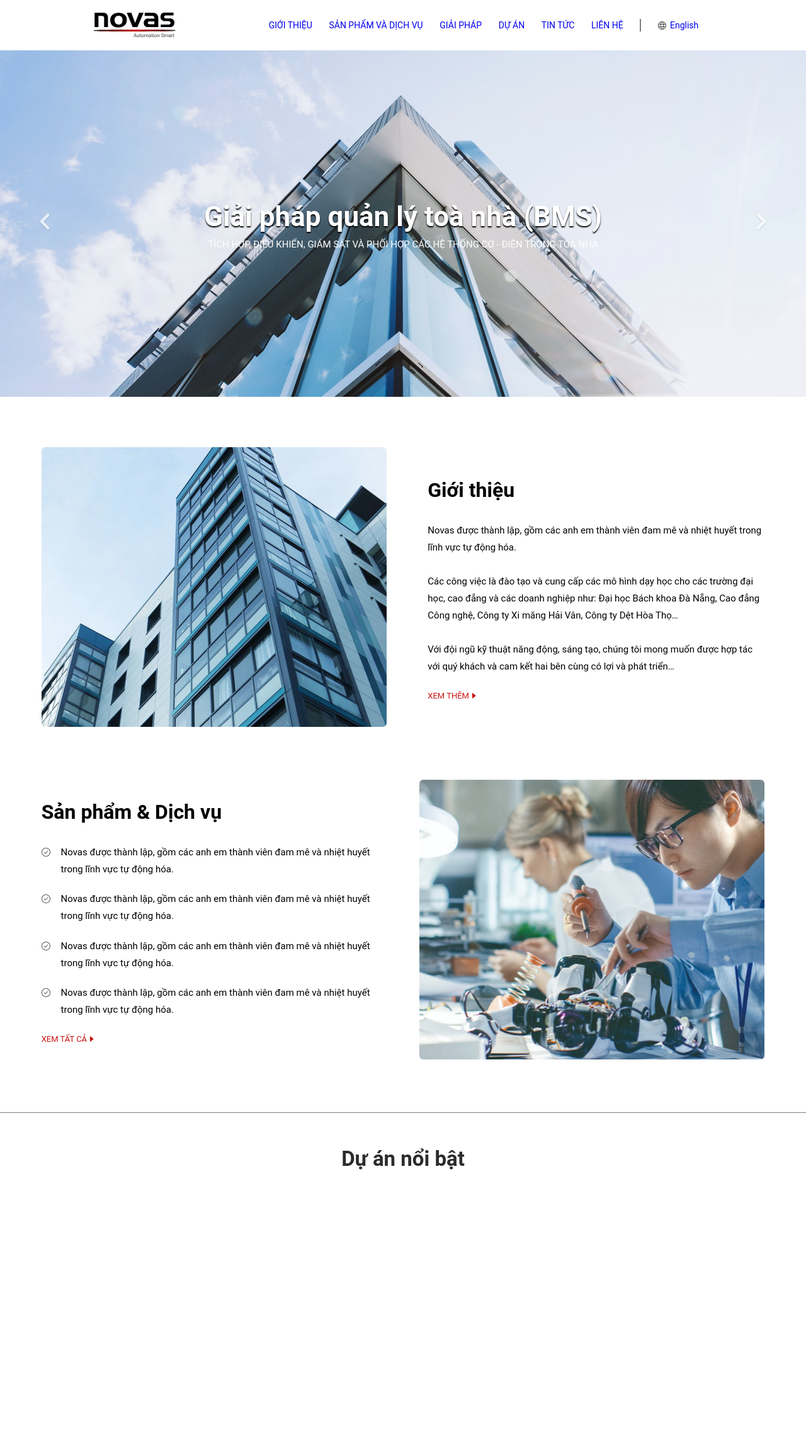
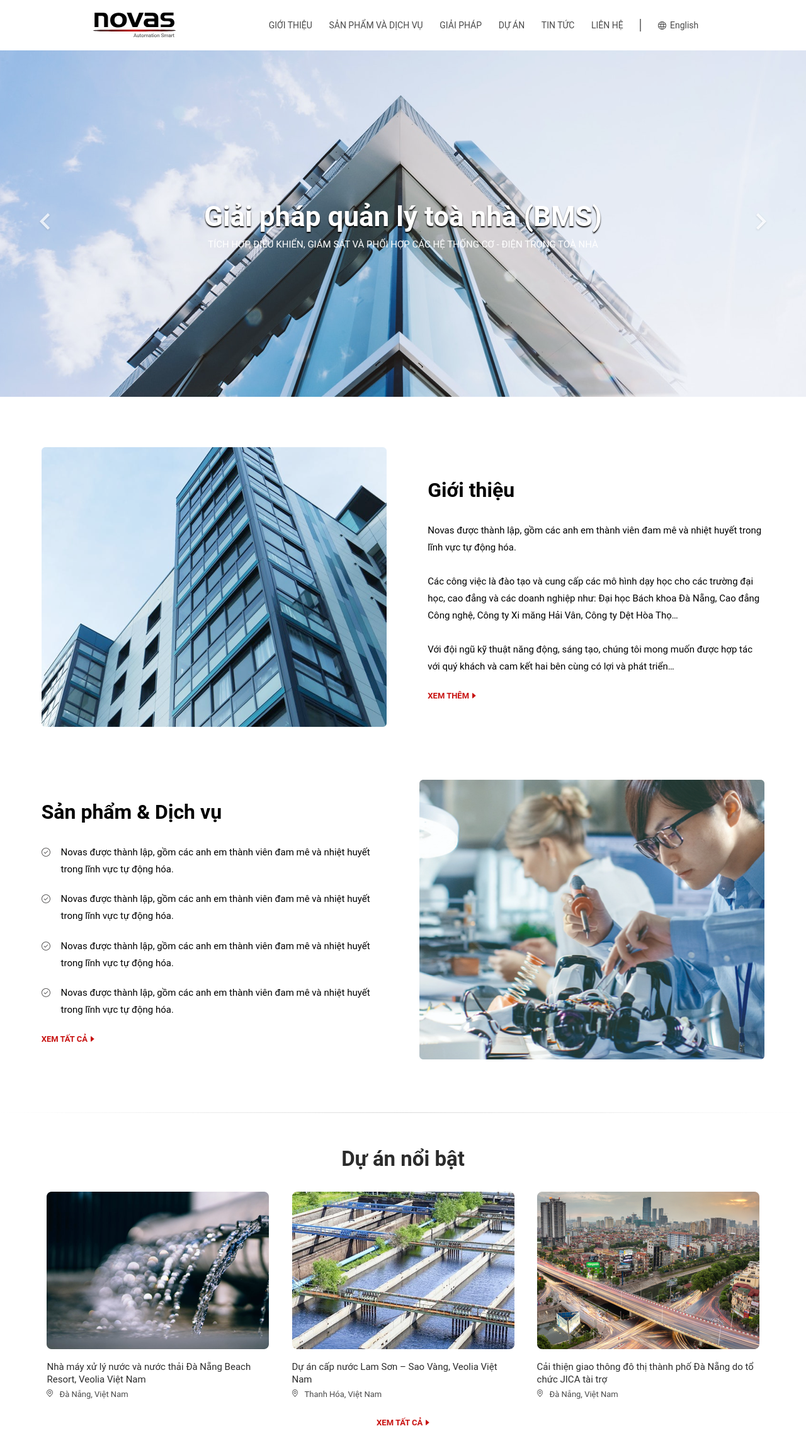
Before and after one commit to atelierc8de/novas_web, a React (Create React App) app: page / in a window 1280 px wide. Shown: the whole page at 63% size. Before the commit the page ends 1892 px from the top, so only its background shows below. Built offline with nearby package versions, Linux system fonts and the light colour scheme.

Commit message:
update UI novas-web

```diff
--- a/src/App.js
+++ b/src/App.js
@@ -3,6 +3,9 @@ import HeaderMenu from '../src/components/HeaderMenu.js';
 import HeaderLogo from '../src/components/HeaderLogo.js';
 import SiderBar1 from '../src/components/SiderBar1.js';
 import Banner from '../src/components/Banner.js';
+import SiderBar2 from '../src/components/SiderBar2.js';
+import styles from  '../src/styles/SiderBar.css';
+
 
 class App extends React.Component {
 
@@ -28,11 +31,13 @@ class App extends React.Component {
           <SiderBar1 style={{}} />
 
         </body>
-        <div style={{ height: 1, width: '100%', backgroundColor: 'gray', marginTop: 80 }}></div>
+        <div style={{ height: 1, width: '100%', marginTop: 80 }} className="gradient"></div>
 
         <div style={{ display: 'flex', justifyContent: 'center', marginTop: 20 }}>
           <p style={{ fontFamily: 'Roboto', fontSize: 33, color: '#2C2C2C' }}><b>Dự án nổi bật</b></p>
         </div>
+
+        <SiderBar2 style={{}} />
       </div>
     );
   }
--- a/src/components/HeaderMenu.js
+++ b/src/components/HeaderMenu.js
@@ -6,18 +6,18 @@ export default class HeaderMenu extends Component {
     render(){
         return(
             <div style={{display: 'flex', justifyContent: 'space-between', width: '80%', fontFamily: 'Roboto', fontSize: 14, height: 18, alignItems: 'center'}}>
-                <a href="#" style={{textDecoration: 'none'}}>GIỚI THIỆU</a>
-                <a href="#" style={{textDecoration: 'none'}}>SẢN PHẨM VÀ DỊCH VỤ</a>
-                <a href="#" style={{textDecoration: 'none'}}>GIẢI PHÁP</a>
-                <a href="#" style={{textDecoration: 'none'}}>DỰ ÁN</a>
-                <a href="#" style={{textDecoration: 'none'}}>TIN TỨC</a>
-                <a href="#" style={{textDecoration: 'none'}}>LIÊN HỆ</a>
+                <a href="#" style={{textDecoration: 'none', color: '#4A4A4A'}}>GIỚI THIỆU</a>
+                <a href="#" style={{textDecoration: 'none', color: '#4A4A4A'}}>SẢN PHẨM VÀ DỊCH VỤ</a>
+                <a href="#" style={{textDecoration: 'none', color: '#4A4A4A'}}>GIẢI PHÁP</a>
+                <a href="#" style={{textDecoration: 'none', color: '#4A4A4A'}}>DỰ ÁN</a>
+                <a href="#" style={{textDecoration: 'none', color: '#4A4A4A'}}>TIN TỨC</a>
+                <a href="#" style={{textDecoration: 'none', color: '#4A4A4A'}}>LIÊN HỆ</a>
                 <span style={{height: 18, color: 'black', border: '0.5px solid gray'}}></span>
                 <div style={{display: 'flex'}}>
                     <a href="#" style={{paddingRight: 6, display: 'flex', alignItems: 'center'}}>
                         <img src={English} alt="tabdefault" style={{width: 13, height: 13}} />
                     </a>
-                    <a href="#" style={{textDecoration: 'none'}}>English</a>
+                    <a href="#" style={{textDecoration: 'none', color: '#4A4A4A'}}>English</a>
                 </div>
             </div>
         );
--- a/src/components/ImageSiderBar.js
+++ b/src/components/ImageSiderBar.js
@@ -1,6 +1,9 @@
-import React, {Component} from 'react';
+import React from 'react';
 import Home2 from '../images/home2.png';
 import Home3 from '../images/home3.png';
+import Home4 from '../images/home4.png';
+import Home5 from '../images/home5.png';
+import Home6 from '../images/home6.png';
 
 
 
@@ -12,4 +15,16 @@ const ImageSiderBar2 = ({ style={} }) => {
     return <img src={Home3} alt="imagesss" style={{ width: 548, height: 444 }} />
 }
 
-export {ImageSiderBar1, ImageSiderBar2}
+const ImageSiderBar3 = ({ style={} }) => {
+    return <img src={Home4} alt="imagesss" style={{width: 353 , height: 250}} />
+}
+
+const ImageSiderBar4 = ({ style={} }) => {
+    return <img src={Home5} alt="imagesss" style={{width: 353 , height: 250}} />
+}
+
+const ImageSiderBar5 = ({ style={} }) => {
+    return <img src={Home6} alt="imagesss" style={{width: 353 , height: 250}} />
+}
+
+export {ImageSiderBar1, ImageSiderBar2, ImageSiderBar3, ImageSiderBar4, ImageSiderBar5}
--- a/src/components/SiderBar1.js
+++ b/src/components/SiderBar1.js
@@ -20,7 +20,7 @@ export default class SiderBar1 extends Component {
                             <span>Các công việc là đào tạo và cung cấp các mô hình dạy học cho các trường đại học, cao đẳng và các doanh nghiệp như: Đại học Bách khoa Đà Nẵng, Cao đẳng Công nghệ, Công ty Xi măng Hải Vân, Công ty Dệt Hòa Thọ…</span>
                             <span>Với đội ngũ kỹ thuật năng động, sáng tạo, chúng tôi mong muốn được hợp tác với quý khách và cam kết hai bên cùng có lợi và phát triển…</span>
                         </div>
-                        <a href="#" style={{ fontFamily: 'Roboto', textDecoration: 'none', fontSize: 13, color: '#C81211', lineHeight: 5 }} >XEM THÊM
+                        <a href="#" style={{ fontFamily: 'Roboto', textDecoration: 'none', fontSize: 13, color: '#C81211', lineHeight: 5 }} ><b>XEM THÊM</b>
                             <img src={Arrowxemthem} alt="arrowxemthem" style={{width: 5.6, height: 9, paddingLeft: 5}} />
                         </a>
                     </div>
@@ -56,7 +56,7 @@ export default class SiderBar1 extends Component {
                                 <span style={{ paddingLeft: 17}}>Novas được thành lập, gồm các anh em thành viên đam mê và nhiệt huyết trong lĩnh vực tự động hóa.</span>
                             </span>
                         </div>
-                        <a href="#" style={{ fontFamily: 'Roboto', textDecoration: 'none', fontSize: 13, color: '#C81211', lineHeight: 5 }} >XEM TẤT CẢ
+                        <a href="#" style={{ fontFamily: 'Roboto', textDecoration: 'none', fontSize: 13, color: '#C81211', lineHeight: 5 }} ><b>XEM TẤT CẢ</b>
                             <img src={Arrowxemthem} alt="arrowxemthem" style={{width: 5.6, height: 9, paddingLeft: 5}} />
                         </a>
                     </div>
--- /dev/null
+++ b/src/components/SiderBar2.js
@@ -0,0 +1,70 @@
+import React, { Component } from 'react';
+import { ImageSiderBar3, ImageSiderBar4, ImageSiderBar5 } from '../components/ImageSiderBar.js';
+import Location from '../icons/location.svg';
+import Arrowxemthem from '../icons/Arrowxemthem.svg';
+
+const data = [
+
+    {
+        title: 'Nhà máy xử lý nước và nước thải Đà Nẵng Beach Resort, Veolia Việt Nam',
+        location: 'Đà Nẵng, Việt Nam'
+    },
+    {
+        title: 'Dự án cấp nước Lam Sơn – Sao Vàng, Veolia Việt Nam',
+        location: 'Thanh Hóa, Việt Nam'
+    },
+    {
+        title: 'Cải thiện giao thông đô thị thành phố Đà Nẵng do tổ chức JICA tài trợ',
+        location: 'Đà Nẵng, Việt Nam'
+    },
+]
+
+export default class SiderBar2 extends Component {
+    constructor(props) {
+        super(props);
+        this.state = {
+            data,
+        }
+    }
+    render() {
+        const { data } = this.state;
+        console.log(123, data)
+        return (
+            <div>
+                <div style={{ display: 'flex', justifyContent: 'center' }}>
+                    <div style={{ display: 'flex', flexDirection: 'row', justifyContent: 'space-evenly', width: '94%' }}>
+                        <div style={{}}>
+                            <ImageSiderBar3 style={{}} />
+                            <p style={{ fontSize: 15, fontFamily: 'Roboto', color: '#2C2C2C', width: 353, lineHeight: 1.3, height: 20 }}>Nhà máy xử lý nước và nước thải Đà Nẵng Beach Resort, Veolia Việt Nam</p>
+                            <span style={{ height: 20, display: 'flex', alignContent: 'center', paddingTop: 10 }}>
+                                <img src={Location} alt="location" style={{ width: 9.1, height: 11.8 }} />
+                                <span style={{ fontFamily: 'Roboto', fontSize: 13, color: '#4A4A4A', paddingLeft: 10.9 }}>Đà Nẵng, Việt Nam</span>
+                            </span>
+                        </div>
+                        <div style={{}}>
+                            <ImageSiderBar4 style={{}} />
+                            <p style={{ fontSize: 15, fontFamily: 'Roboto', color: '#2C2C2C', width: 353, lineHeight: 1.3, height: 20 }}>Dự án cấp nước Lam Sơn – Sao Vàng, Veolia Việt Nam</p>
+                            <span style={{ height: 20, display: 'flex', alignContent: 'center', paddingTop: 10 }}>
+                                <img src={Location} alt="location" style={{ width: 9.1, height: 11.8 }} />
+                                <span style={{ fontFamily: 'Roboto', fontSize: 13, color: '#4A4A4A', paddingLeft: 10.9 }}>Thanh Hóa, Việt Nam</span>
+                            </span>
+                        </div>
+                        <div style={{}}>
+                            <ImageSiderBar5 style={{}} />
+                            <p style={{ fontSize: 15, fontFamily: 'Roboto', color: '#2C2C2C', width: 353, lineHeight: 1.3, height: 20 }}>Cải thiện giao thông đô thị thành phố Đà Nẵng do tổ chức JICA tài trợ</p>
+                            <span style={{ height: 20, display: 'flex', alignContent: 'center', paddingTop: 10 }}>
+                                <img src={Location} alt="location" style={{ width: 9.1, height: 11.8 }} />
+                                <span style={{ fontFamily: 'Roboto', fontSize: 13, color: '#4A4A4A', paddingLeft: 10.9 }}>Đà Nẵng, Việt Nam</span>
+                            </span>
+                        </div>
+                    </div>
+
+                </div>
+                <span style={{ display: 'flex', justifyContent: 'center', lineHeight: 3 }}>
+                    <a href="#" style={{ fontFamily: 'Roboto', textDecoration: 'none', fontSize: 13, color: '#C81211', lineHeight: 5 }} ><b>XEM TẤT CẢ</b>
+                    <img src={Arrowxemthem} alt="arrowxemthem" style={{ width: 5.6, height: 9, paddingLeft: 5 }} />
+                </a></span>
+            </div>
+        );
+    }
+}
--- a/src/styles/SiderBar.css
+++ b/src/styles/SiderBar.css
@@ -7,6 +7,14 @@
 .wrapper {
   display: grid;
   grid-template-columns: repeat(6, 1fr);
-    grid-template-areas:
-      ". sd . . main .";
+  grid-template-areas: ". sd . . main .";
 }
+
+.gradient {
+  background-image: linear-gradient(
+    -90deg,
+    #ffffff 0%,
+    #dbdbdb 50%,
+    #ffffff 100%
+  );
+}
```
Lines whose indentation alone changed are shown as unchanged.
